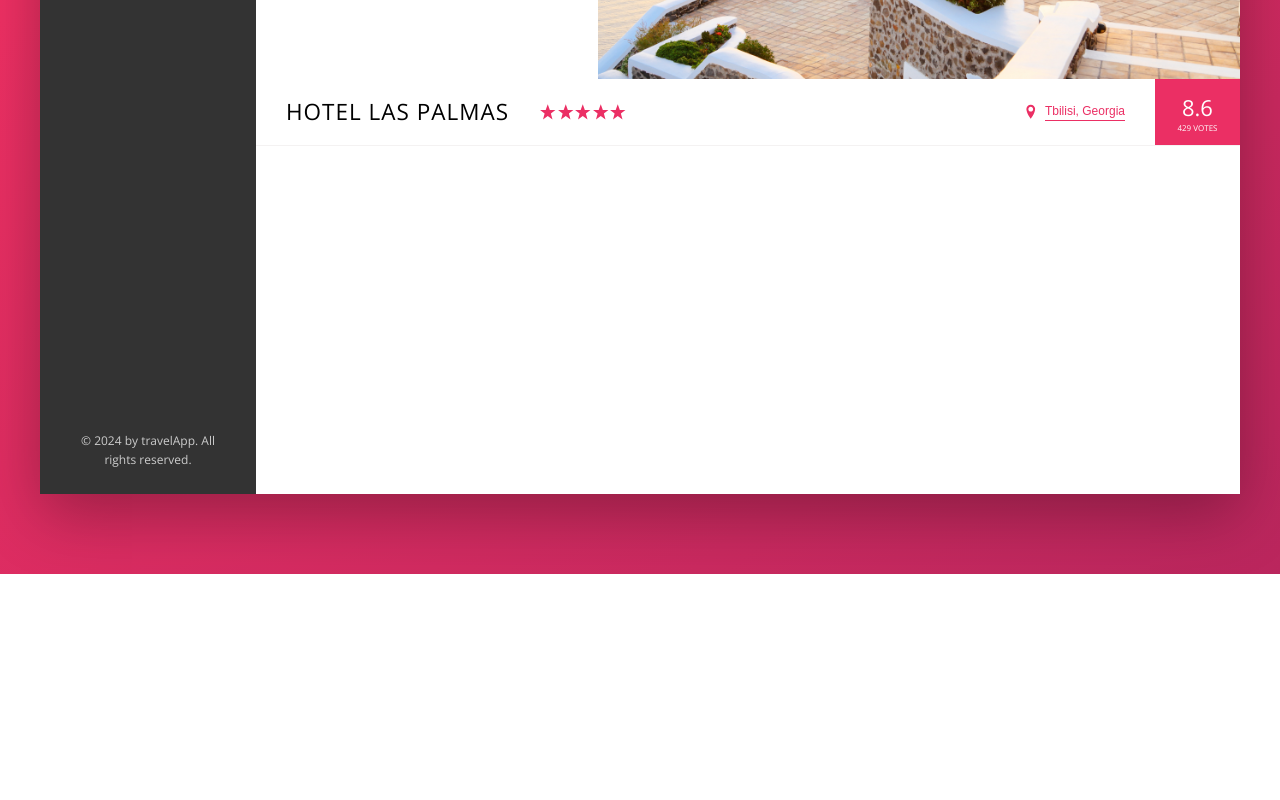
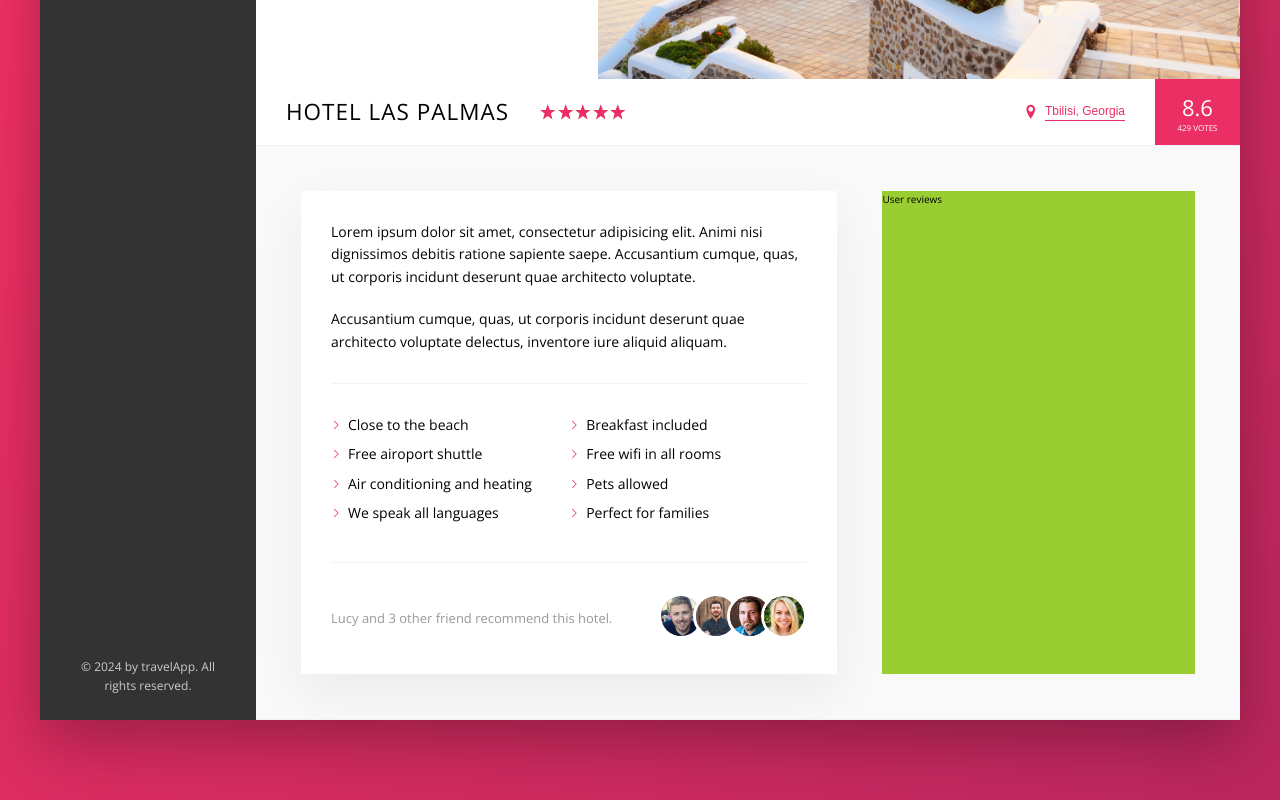
Before and after one commit to bagi24/travel-web-app, a website: page index.html in a window 1280 px wide. Shown: the part 456-1256 px from the top of the page. Before the commit the page ends 1030 px from the top, so only its background shows below. Drawn offline with nearby package versions, Linux system fonts and the light colour scheme.

Commit message:
added description container and styled

```diff
--- a/index.html
+++ b/index.html
@@ -157,6 +157,63 @@
               <div class="overview__rating-count">429 votes</div>
             </div>
           </div>
+
+          <div class="detail">
+            <div class="description">
+              <p class="paragraph">
+                Lorem ipsum dolor sit amet, consectetur adipisicing elit. Animi
+                nisi dignissimos debitis ratione sapiente saepe. Accusantium
+                cumque, quas, ut corporis incidunt deserunt quae architecto
+                voluptate.
+              </p>
+
+              <p class="paragraph">
+                Accusantium cumque, quas, ut corporis incidunt deserunt quae
+                architecto voluptate delectus, inventore iure aliquid aliquam.
+              </p>
+
+              <ul class="list">
+                <li class="list__item">Close to the beach</li>
+                <li class="list__item">Breakfast included</li>
+                <li class="list__item">Free airoport shuttle</li>
+                <li class="list__item">Free wifi in all rooms</li>
+                <li class="list__item">Air conditioning and heating</li>
+                <li class="list__item">Pets allowed</li>
+                <li class="list__item">We speak all languages</li>
+                <li class="list__item">Perfect for families</li>
+              </ul>
+
+              <div class="recommend">
+                <p class="recommend__count">
+                  Lucy and 3 other friend recommend this hotel.
+                </p>
+                <div class="recommend__friends">
+                  <img
+                    src="img/user-3.jpg"
+                    alt="Friend 1"
+                    class="recommend__photo"
+                  />
+                  <img
+                    src="img/user-4.jpg"
+                    alt="Friend 2"
+                    class="recommend__photo"
+                  />
+                  <img
+                    src="img/user-5.jpg"
+                    alt="Friend 3"
+                    class="recommend__photo"
+                  />
+                  <img
+                    src="img/user-6.jpg"
+                    alt="Friend 4"
+                    class="recommend__photo"
+                  />
+                </div>
+              </div>
+            </div>
+
+            <div class="user-reviews">User reviews</div>
+          </div>
         </main>
       </div>
     </div>
--- a/sass/_base.scss
+++ b/sass/_base.scss
@@ -13,6 +13,8 @@
   --color-gray-dark-3: #999;
 
   --shadow-dark: 0 2rem 6rem rgba(0, 0, 0, 0.3);
+  --shadow-light: 0 2rem 5rem rgba(0, 0, 0, 0.06);
+  --line: 1px solid var(--color-gray-light-2);
 }
 
 * {
--- a/sass/_components.scss
+++ b/sass/_components.scss
@@ -199,7 +199,7 @@
 
 .overview {
   display: flex;
-  border-bottom: 1px solid var(--color-gray-light-2);
+  border-bottom: var(--line);
   align-items: center;
 
   &__heading {
@@ -297,3 +297,69 @@
     box-shadow: none;
   }
 }
+
+//Paragraph
+
+.paragraph:not(:last-of-type) {
+  margin-bottom: 2rem;
+}
+
+//List
+.list {
+  list-style: none;
+  margin: 3rem 0;
+  padding: 3rem 0;
+  border-top: var(--line);
+  border-bottom: var(--line);
+
+  display: flex;
+  flex-wrap: wrap;
+
+  &__item {
+    flex: 0 0 50%;
+    margin-bottom: 0.7rem;
+  }
+
+  &__item::before {
+    content: "";
+    display: inline-block;
+    height: 1rem;
+    width: 1rem;
+    margin-right: 0.7rem;
+
+    // background-image: url(../img/chevron-thin-right.svg);
+    // background-size: cover;
+
+    background-color: var(--color-primary);
+    mask-image: url(../img/chevron-thin-right.svg);
+    mask-size: cover;
+  }
+}
+
+//Recomend
+
+.recommend {
+  font-size: 1.3rem;
+  color: var(--color-gray-dark-3);
+  display: flex;
+  align-items: center;
+
+  &__count {
+    margin-right: auto;
+  }
+
+  &__friends {
+  }
+
+  &__photo {
+    box-sizing: content-box;
+    height: 4rem;
+    width: 4rem;
+    border-radius: 50%;
+    border: 3px solid #fff;
+
+    &:not(:last-child) {
+      margin-right: -1.5rem;
+    }
+  }
+}
--- a/sass/_layout.scss
+++ b/sass/_layout.scss
@@ -10,7 +10,7 @@
   font-size: 1.4rem;
   height: 7rem;
   background-color: #fff;
-  border-bottom: 1px solid var(--color-gray-light-2);
+  border-bottom: var(--line);
   display: flex;
   justify-content: space-between;
   align-items: center;
@@ -32,6 +32,26 @@
 .hotel-view {
   background-color: #fff;
 
-  height: 80rem;
   flex: 1;
 }
+
+.detail {
+  display: flex;
+  padding: 4.5rem;
+  background-color: var(--color-gray-light-1);
+  border-bottom: var(--line);
+}
+
+.description {
+  font-size: 1.4rem;
+  background-color: #fff;
+  box-shadow: var(--shadow-light);
+  padding: 3rem;
+  flex: 0 0 60%;
+  margin-right: 4.5rem;
+}
+
+.user-reviews {
+  background-color: yellowgreen;
+  flex: 1;
+}
```
Also changed, not shown: css/style.css.
